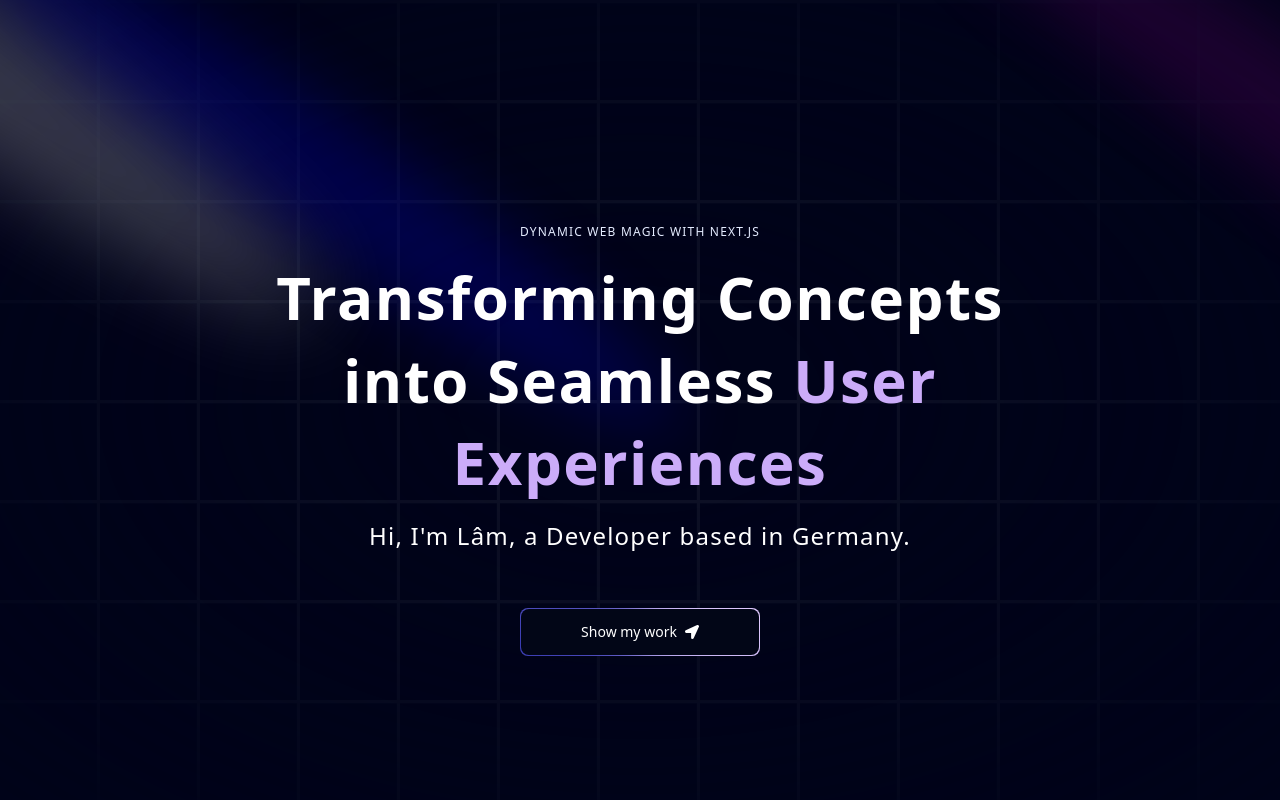
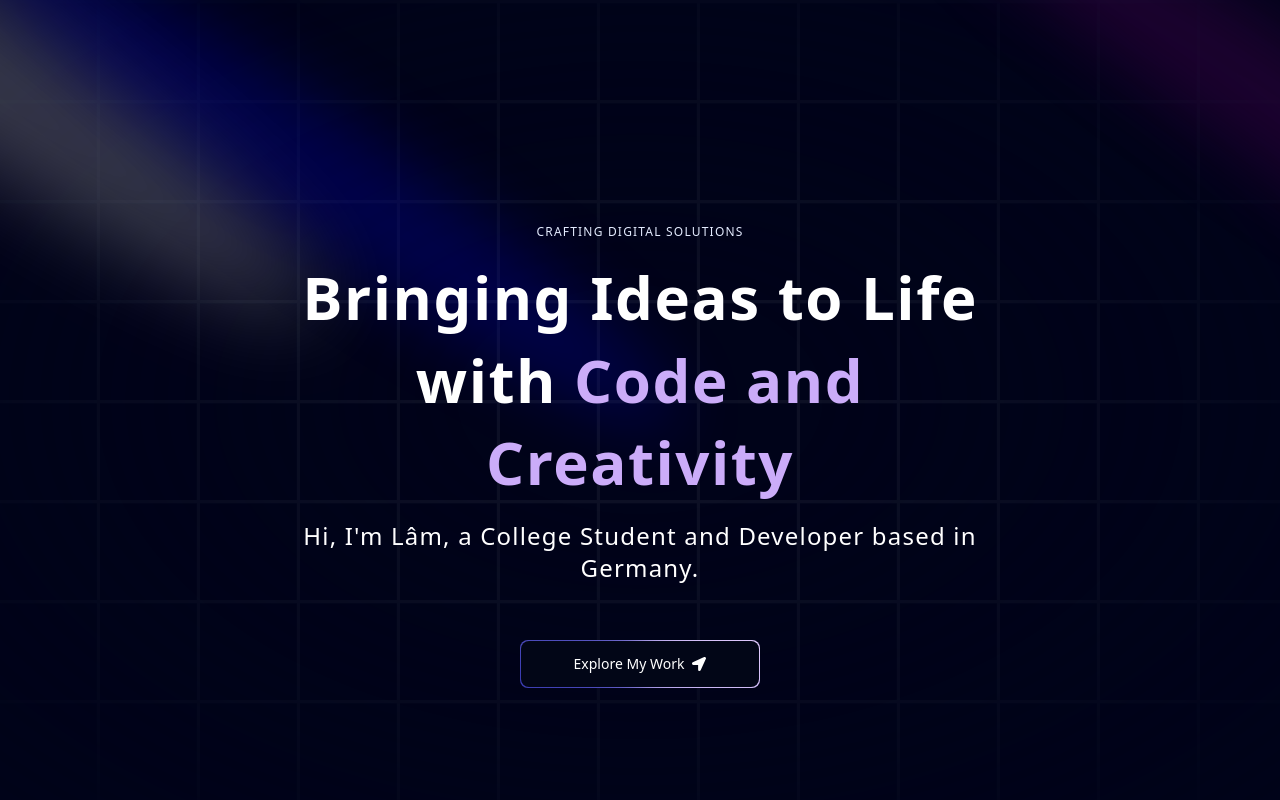
Before and after one commit to NotAisu/portfolio, a Next.js app in the folder projekt/: page / in a window 1280 px wide. Shown: the top 800 px of the page. Built offline with nearby package versions, Linux system fonts and the light colour scheme.

Commit message:
heropage texte überarbeitet

```diff
--- a/projekt/components/Hero.tsx
+++ b/projekt/components/Hero.tsx
@@ -19,22 +19,22 @@ const Hero = () => {
             </div>
             <div className="flex justify-center relative my-20 z-10">
             <div className="max-w-[89vw] md:max-w-2xl lg:max-w-[60vw] flex flex-col items-center justify-center">
-                <h2 className="uppercase  tracking-widest text-xs text-center text-blue-100 max-w-80">Dynamic Web Magic with Next.js
+                <h2 className="uppercase  tracking-widest text-xs text-center text-blue-100 max-w-80">Crafting Digital Solutions
                 </h2>
 
               <TextGenerateEffect
                 className="text-center text-[40px] md:text-5xl lg:text-6xl"
-                words="Transforming Concepts into Seamless User Experiences"
+                words="Bringing Ideas to Life with Code and Creativity"
               />
 
               <p className="text-center md:tracking-wider mb-4 text-sm md:text-lg lg:text-2xl">
-                Hi, I&apos;m Lâm, a Developer based in Germany.
+                Hi, I&apos;m Lâm, a College Student and Developer based in Germany.
               </p>
 
                 <a href="#about">
 
               <MagicButton
-                title="Show my work"
+                title="Explore My Work"
                 icon={<FaLocationArrow />}
                 position="right"
               />
--- a/projekt/components/ui/text-generate-effect.tsx
+++ b/projekt/components/ui/text-generate-effect.tsx
@@ -37,7 +37,7 @@ export const TextGenerateEffect = ({
           return (
             <motion.span
               key={word + idx}
-              className={` ${idx > 3 ? "text-purple" : "dark:text-white text-black" }  opacity-0`}
+              className={` ${idx > 4 ? "text-purple" : "dark:text-white text-black" }  opacity-0`}
               style={{
                 filter: filter ? "blur(10px)" : "none",
               }}
```
